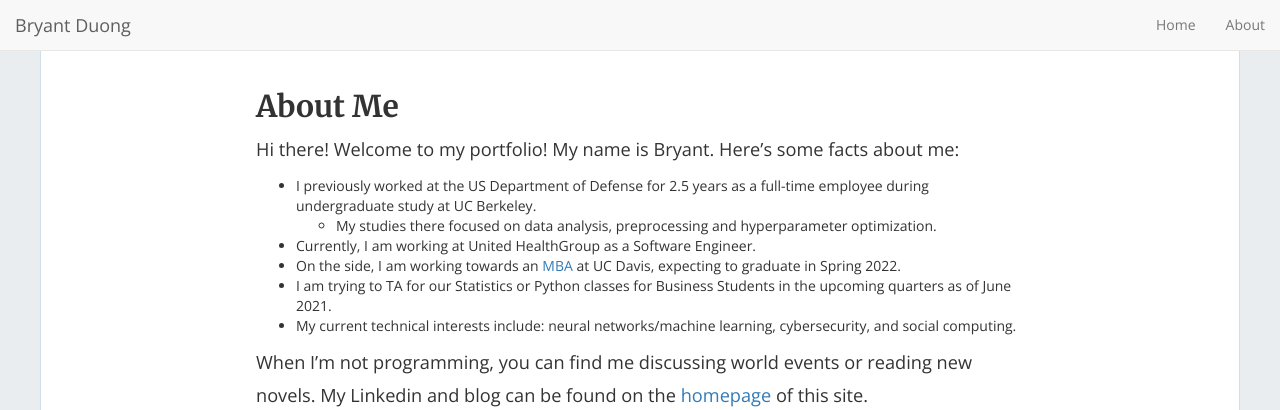
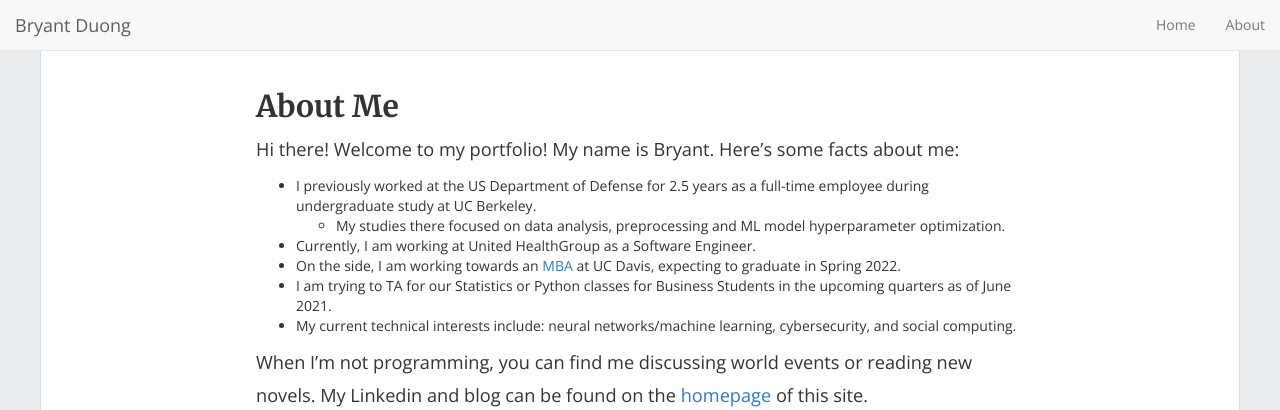
Before and after one commit to bryantduong/bryantduong.github.io, a Jekyll site: the page built from about.md, in a window 1280 px wide. Shown: the top 410 px of the page. Built offline with Jekyll 4.4.1, drawn with Linux system fonts in a browser that asks for light colours; nearby versions of some CDN libraries.

Commit message:
Update about.md

```diff
--- a/about.md
+++ b/about.md
@@ -7,7 +7,7 @@ permalink: /about/
 
 Hi there! Welcome to my portfolio!  My name is Bryant.  Here's some facts about me:
 * I previously worked at the US Department of Defense for 2.5 years as a full-time employee during undergraduate study at UC Berkeley.
-  * My studies there focused on data analysis, preprocessing and hyperparameter optimization.
+  * My studies there focused on data analysis, preprocessing and ML model hyperparameter optimization.
 * Currently, I am working at United HealthGroup as a Software Engineer.
 * On the side, I am working towards an [MBA](https://gsm.ucdavis.edu/online-mba) at UC Davis, expecting to graduate in Spring 2022.
  * I am trying to TA for our Statistics or Python classes for Business Students in the upcoming quarters as of June 2021.
```
